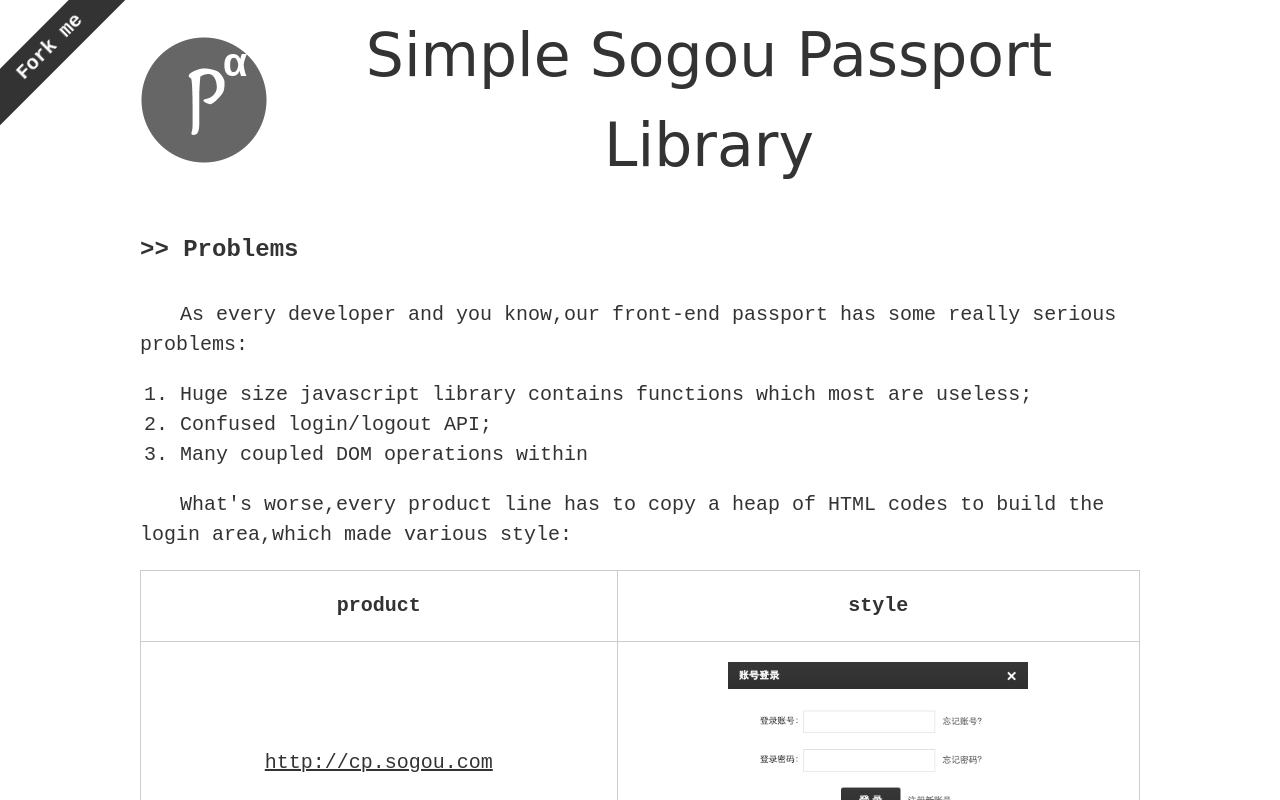
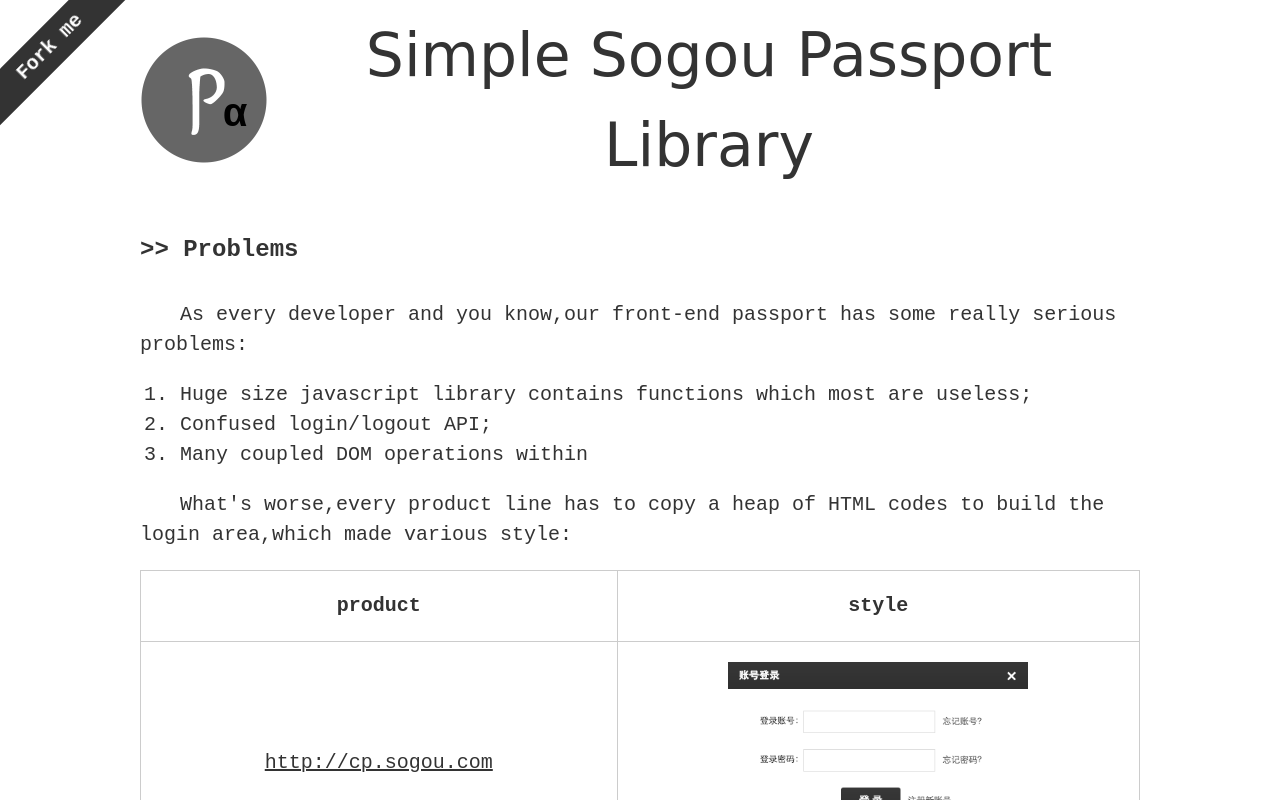
Before and after one commit to yanni4night/sogou-passport, a website: page web/index.html in a window 1280 px wide. Shown: the top 800 px of the page. Drawn offline with Linux system fonts and the light colour scheme; a script that the page names is missing.

Commit message:
fixed alpha

```diff
--- a/src/css/main.less
+++ b/src/css/main.less
@@ -58,10 +58,10 @@
         .alpha{
             position: absolute;
             right: 21px;
-            top: 0;
+            top: 50px;
             font-size: 40px;
             font-weight: 900;
-            color: #fff;
+            color: #000;
         }
         background: url(/img/logo.png) no-repeat;
         background-size: 128px auto;
```
Also changed, not shown: web/css/main.css.
